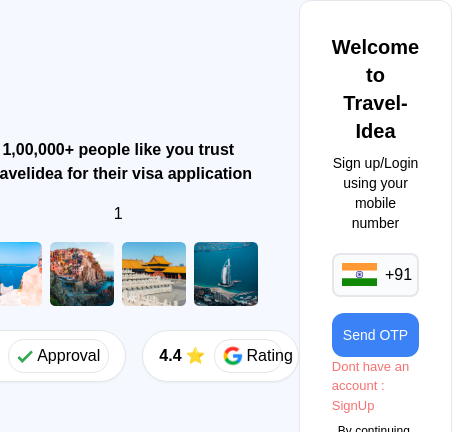
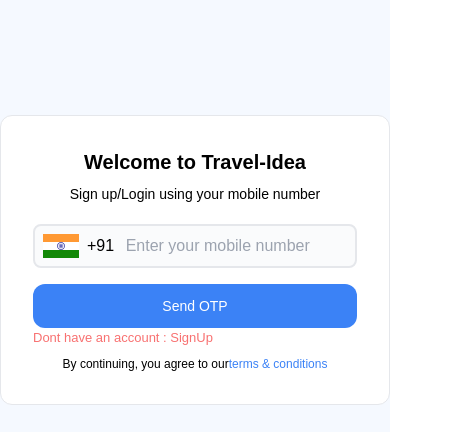
Before and after one commit to Vishal-Bala907/TRAVEL-IDEA, a Next.js app: page /login in a window 390 px wide. Shown: the part 238-670 px from the top of the page, 452 px wide, since content can reach past the window. Built offline with nearby package versions, Linux system fonts and the light colour scheme; no server answers.

Commit message:
refactor: clean up login page code and improve layout visibility

```diff
--- a/src/app/(auth)/login/page.jsx
+++ b/src/app/(auth)/login/page.jsx
@@ -1,4 +1,4 @@
-"use client";
+"use client"
 import React, { useState } from "react";
 import { loginHandler } from "../../../components/server/register";
 import { toast } from "react-toastify";
@@ -37,10 +37,11 @@
         toast.error("Unable to log in", { position: "top-center" });
       });
   };
+
   return (
     <section className="h-[100vh] flex items-center justify-center bg-[#F5F9FF] xxxs:flex-col-reverse xxxs:gap-8 xxxs:py-12 xxs:min-h-screen md:flex-row md:gap-x-6 md:px-12 lg:gap-x-12 lg:px-0 xl:gap-x-28">
       {/* <!-- Left Content --> */}
-      <main className="xxxs:w-11/12 md:w-1/2 lg:w-[418px] xl:w-[40%]">
+      <main className="xxxs:w-11/12 md:w-1/2 lg:w-[418px] xl:w-[40%] hidden md:block">
         <section className="flex h-full flex-col items-center justify-center gap-4">
           <div className="font-bold text-center xxxs:text-[17px] sm:text-xl lg:text-2xl">
             <p className="font-lexend">1,00,000+ people like you trust</p>
@@ -139,6 +140,9 @@
           {/* <span className="block text-xs text-red-500 mt-2">
             Invalid Number
           </span> */}
+          {/* <span className="block text-xs text-red-500 mt-2">
+            Invalid Number
+          </span> */}
           <button
             type="submit"
             className="w-full mt-4 rounded-xl bg-blue-500 py-3 text-sm text-white"
```
